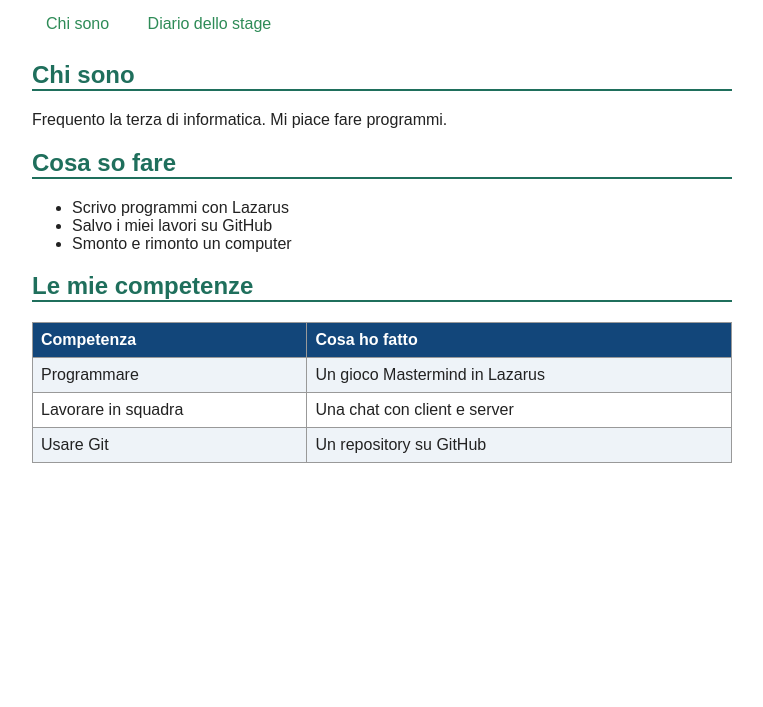
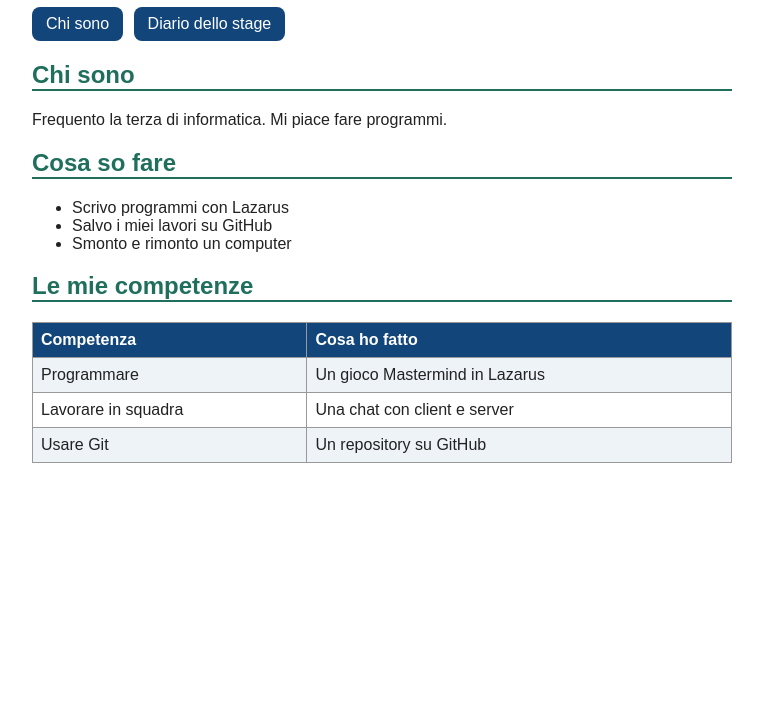
Before and after one commit to tomaslous/Sito-personale, a plain HTML site: page index.html in a window 1280 px wide. Shown: the part 93-800 px from the top of the page, without its empty margins (258-1021 px from the left). Drawn offline with Linux system fonts and the light colour scheme.

Commit message:
Refactor CSS styles and update colors

```diff
--- a/style.css
+++ b/style.css
@@ -1,76 +1,76 @@
+/* STILE GENERALE DEL SITO */
 body {
     background: #lightyellow;
     color: #222222;
     font-family: Arial, sans-serif;
 }
 
-/* LARGHEZZA E POSIZIONE DELLA PAGINA */
-
+/* DIMENSIONI DELLA PAGINA */
 body {
     max-width: 700px;
     margin: 0 auto;
     padding: 20px;
 }
 
-/* PEZZO A - PAGINA E TITOLI */
-
+/* TITOLO PRINCIPALE */
 h1 {
     color: #12467a;
 }
 
+/* TITOLI SECONDARI */
 h2 {
     color: #1f6f5c;
     border-bottom: 2px solid #1f6f5c;
 }
 
-/* PEZZO B - MENU A BOTTONI */
-
+/* MENU A BOTTONI */
 nav a {
     display: inline-block;
-    background: #seagreen;;
-    color: seagreen;
+    background: #12467a;
+    color: white;
     padding: 8px 14px;
     margin-right: 6px;
     border-radius: 8px;
     text-decoration: none;
 }
 
+/* EFFETTO QUANDO PASSI SOPRA IL MENU */
 nav a:hover {
-    background: #seagreen;;
+    background: #f28c28;
 }
 
-/* PEZZO C - TABELLA */
-
+/* TABELLA */
 table {
     border-collapse: collapse;
     width: 100%;
     background: white;
 }
 
+/* CELLE DELLA TABELLA */
 th, td {
     border: 1px solid #999999;
     padding: 8px;
     text-align: left;
 }
 
+/* INTESTAZIONE DELLA TABELLA */
 th {
     background: #12467a;
     color: white;
 }
 
+/* RIGHE ALTERNATE DELLA TABELLA */
 tr:nth-child(even) {
     background: #eef3f8;
 }
 
 /* IMMAGINI */
-
 img {
     max-width: 100%;
     border-radius: 12px;
 }
 
-/* PEZZO D - VISUALIZZAZIONE SU TELEFONO */
-
+/* ADATTAMENTO PER TELEFONI */
 @media (max-width: 600px) {
     body {
         padding: 10px;
```
